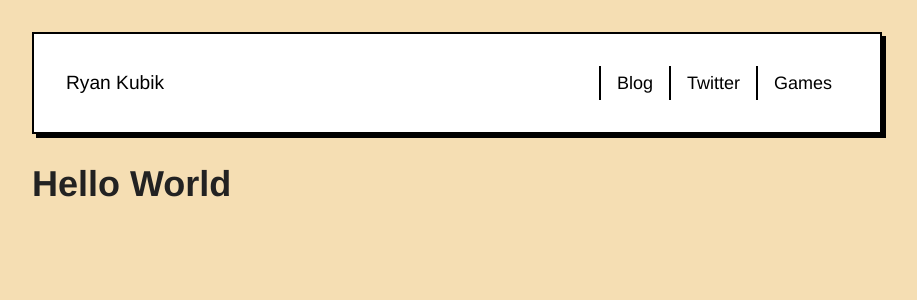
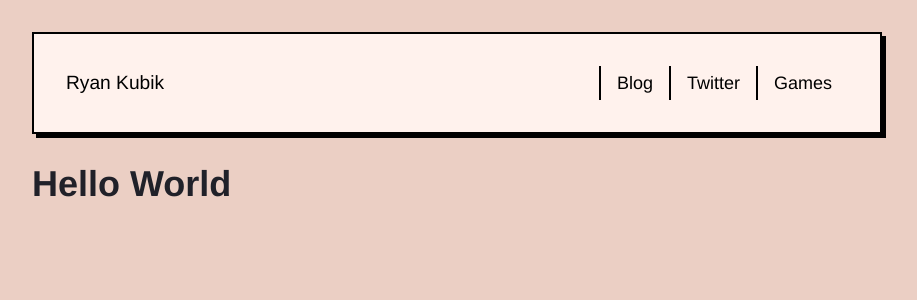
Before and after one commit to rmkubik/next-blog, a Next.js app: page / in a window 1280 px wide. Shown: the top 300 px of the page, without its empty margins (183-1100 px from the left). Built offline with nearby package versions, Linux system fonts and the light colour scheme.

Commit message:
Tweak site colors

```diff
--- a/pages/blog/index.js
+++ b/pages/blog/index.js
@@ -31,7 +31,7 @@ const Blog = ({ posts }) => {
         <h1>{"Games & Code"}</h1>
         <p>
           {
-            "My problem I was having an ambient static noise in my QC35 II’s ONLY when connected to my Macbook Pro, not when connected to my iPhone. Additionally, the “action button” on my headphones that should change noise cancellation levels was non-functional. Skip my debugging steps, and head right to the…"
+            "I write about things I learn here. Usually these things are related to programming and making games."
           }
         </p>
       </Section>
--- a/src/components/Header.js
+++ b/src/components/Header.js
@@ -32,7 +32,8 @@ const Header = () => {
           border: 2px solid black;
           box-shadow: black 4px 4px;
           padding: 2rem;
-          background-color: white;
+          background-color: #fff2ed;
+          /* background-color: #fff4db; */
 
           & > :global(*:first-child) {
             flex: 1;
--- a/src/styles/GlobalStyles.js
+++ b/src/styles/GlobalStyles.js
@@ -3,9 +3,10 @@ import { createGlobalStyle } from "styled-components";
 const GlobalStyle = createGlobalStyle`
   body {
     margin: 0;
-    background-color: wheat;
+    background-color: #ebcfc4;
     font-family: Helvetica;
-    color: #222;
+    /* color: #222; */
+    color: #202129;
 
     font-size: 18px;
     line-height: 1;
@@ -42,6 +43,7 @@ const GlobalStyle = createGlobalStyle`
     margin-block-end: 1em;
   }
 
+  /* Allow links to wrap if they're a long continuous string */
   a {
     white-space: pre-wrap; /* CSS3 */
     white-space: -moz-pre-wrap; /* Mozilla, since 1999 */
```
Also changed, not shown: src/components/Section.js (+5 -3 lines).
